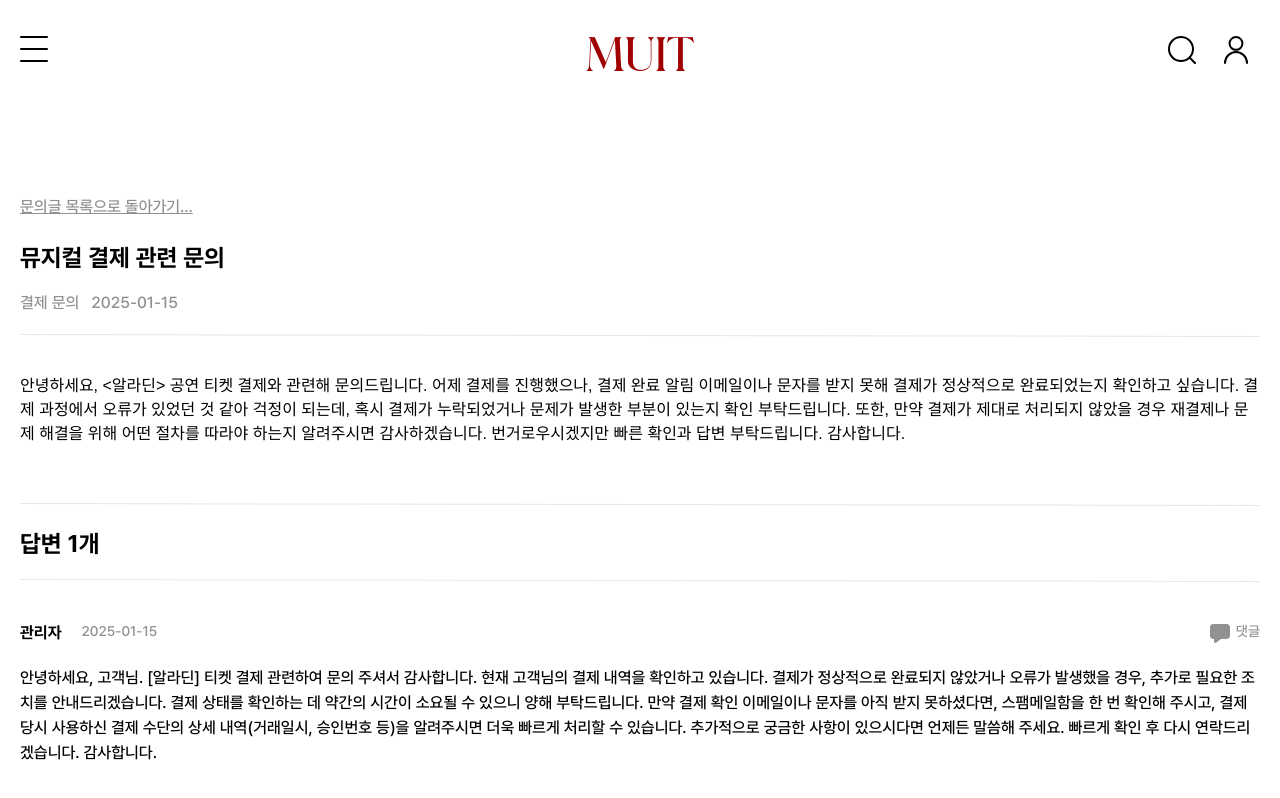
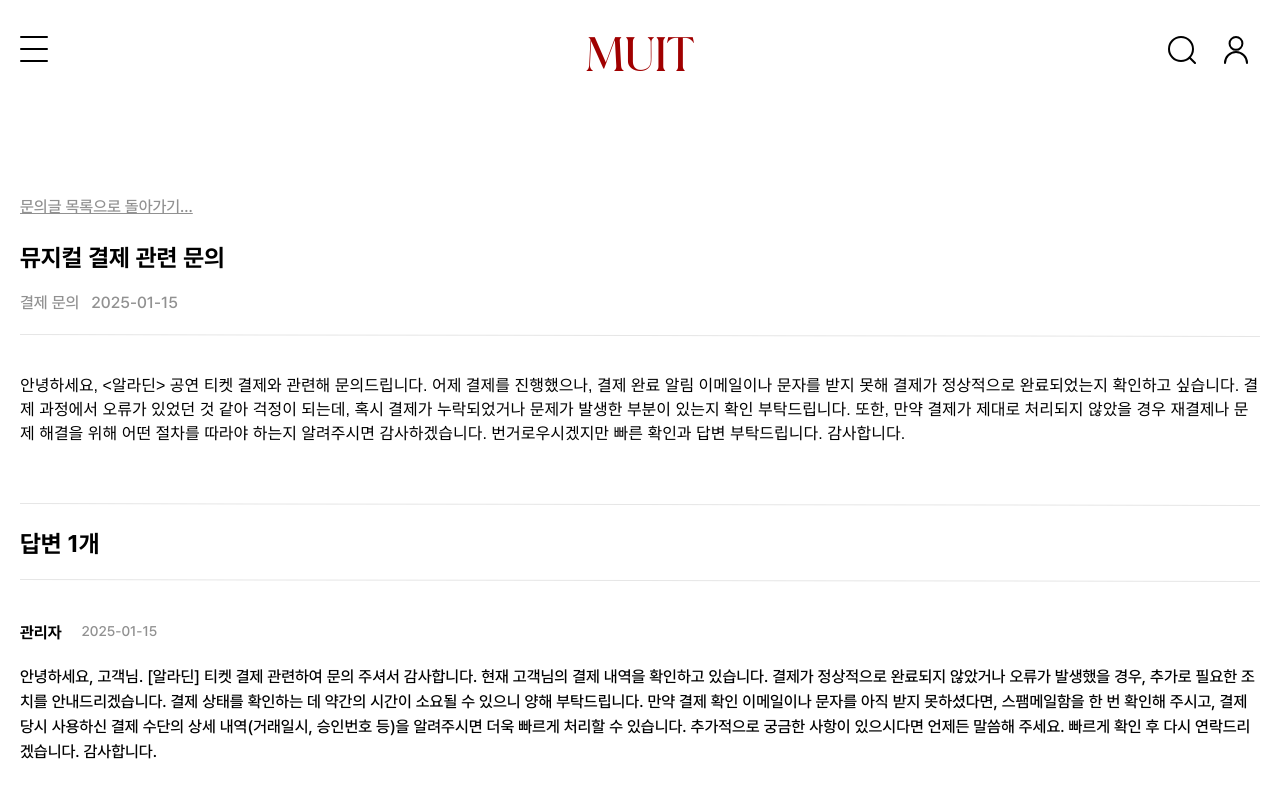
Before and after one commit to MUIT-UMC/Frontend, a React (Vite) app: page /mypage/support/contact/1 in a window 1280 px wide. Shown: the top 798 px of the page. Built offline with nearby package versions, Linux system fonts and the light colour scheme.

Commit message:
[FEAT] 댓글 아이콘 제거 기능 추가

```diff
--- a/src/components/post/Comment.jsx
+++ b/src/components/post/Comment.jsx
@@ -4,7 +4,7 @@ import styled from "styled-components";
 import CommentBubble from "../../assets/icons/CommentBubbleIcon.svg";
 import ReplyArrow from "../../assets/icons/ReplyArrow.svg";
 import Reply from "./Reply";
-function Comment({data}) {
+function Comment({data, noneCommentIcon}) {
   console.log('Comment.jsx', data);
   return (
     <Wrapper>
@@ -12,13 +12,16 @@ function Comment({data}) {
         <Top>
           <TopLeft>
             <UserName>{data.nickname}</UserName>
-            <Text>{data.createdAt.split('T')[0]}</Text>
+            <Text>{data.createdAt?.split('T')[0]}</Text>
             {/*<Text>신고하기</Text>*/}
           </TopLeft>
           <TopRight>
+            {noneCommentIcon ? null :
             <div style={{display:'flex', flexDirection: 'row', gap: '4px'}}>
               <img src={CommentBubble} /><Text>댓글</Text>
             </div>
+            }
+
             <Text style={{display: 'none'}}>수정</Text><Text style={{display: 'none'}}>삭제</Text>
           </TopRight>
 
```
